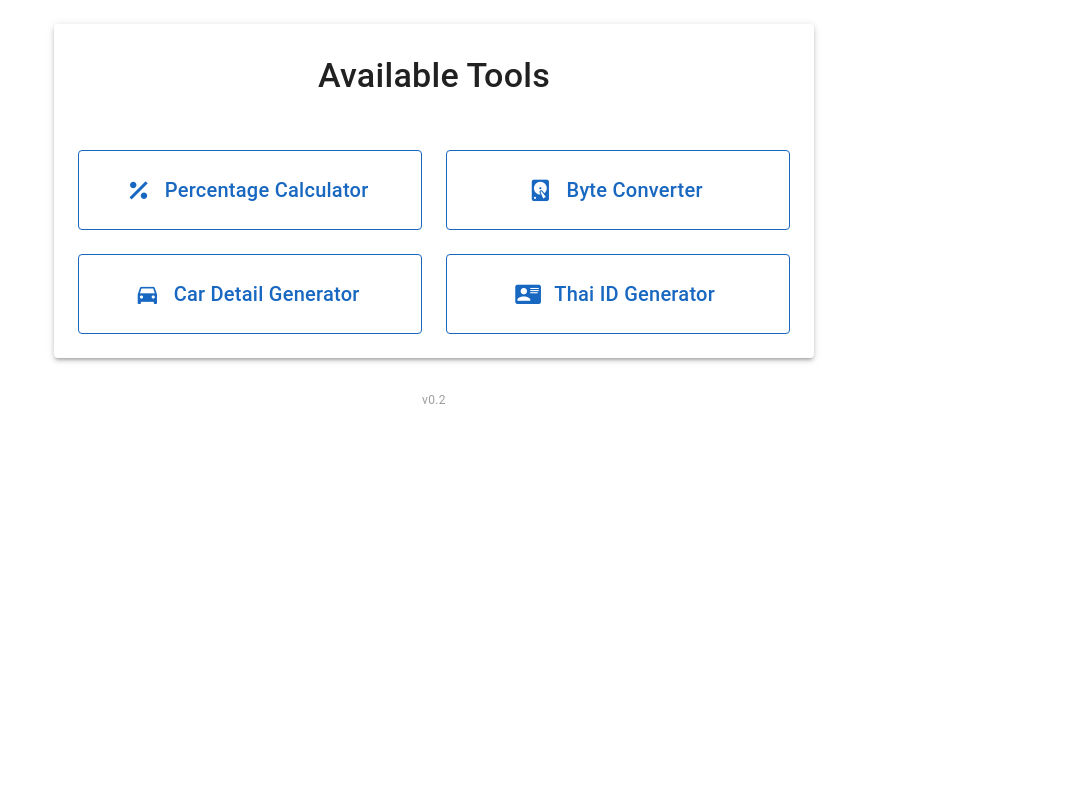
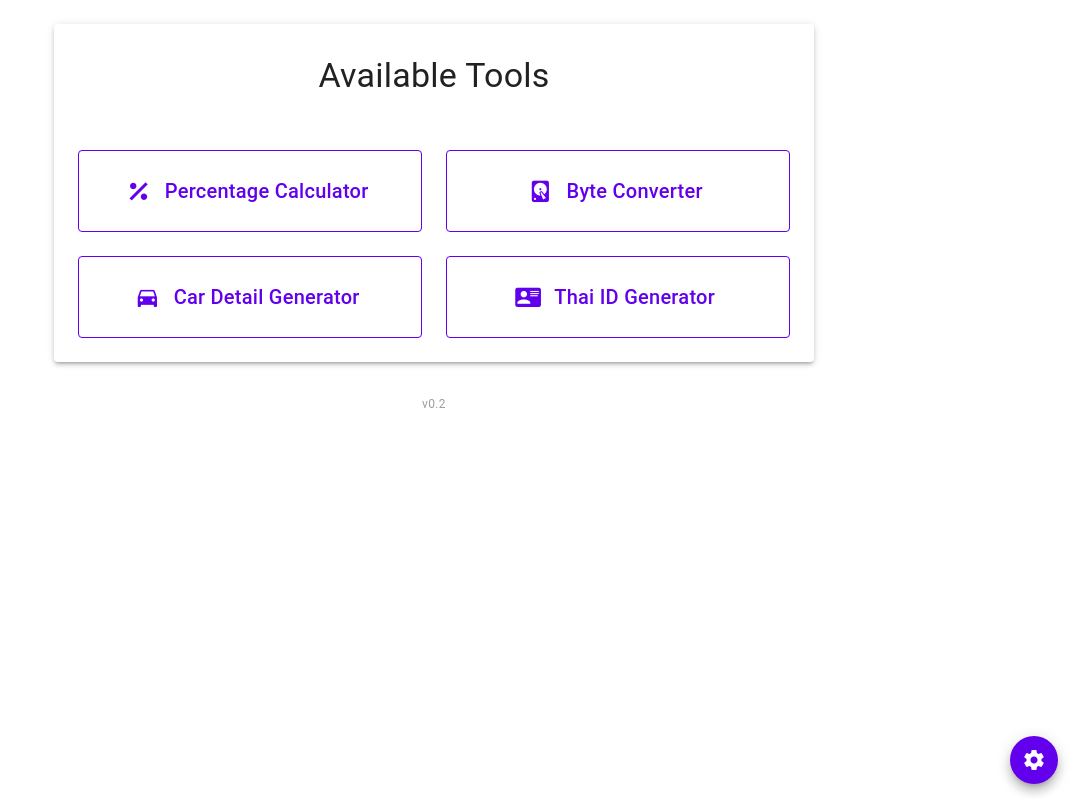
Before and after one commit to ZepiaWork/zepiawork.github.io, a Nuxt app: page / in a window 1280 px wide. Shown: the whole page, without its empty margins (206-1280 px from the left). Built offline with nearby package versions, Linux system fonts and the light colour scheme.

Commit message:
feat: Implement default layout and dynamic Vuetify theme switching.

```diff
--- a/layouts/default.vue
+++ b/layouts/default.vue
@@ -1,9 +1,51 @@
 <template>
-    <div>
-        <slot />
-    </div>
+    <v-app>
+        <v-main>
+            <slot />
+        </v-main>
+
+        <v-btn
+            icon="mdi-cog"
+            position="fixed"
+            location="bottom right"
+            class="ma-4"
+            color="primary"
+            elevation="8"
+            @click="dialog = true"
+        ></v-btn>
+
+        <v-dialog v-model="dialog" width="300">
+            <v-card>
+                <v-card-title>Select Theme</v-card-title>
+                <v-card-text>
+                    <v-select
+                        v-model="selectedTheme"
+                        :items="themes"
+                        label="Theme"
+                        @update:model-value="changeTheme"
+                    ></v-select>
+                </v-card-text>
+                <v-card-actions>
+                    <v-spacer></v-spacer>
+                    <v-btn color="primary" text @click="dialog = false">Close</v-btn>
+                </v-card-actions>
+            </v-card>
+        </v-dialog>
+    </v-app>
 </template>
 
-<script lang="ts" setup></script>
+<script lang="ts" setup>
+import { ref } from 'vue'
+import { useTheme } from 'vuetify'
+
+const theme = useTheme()
+const dialog = ref(false)
+const selectedTheme = ref(theme.global.name.value)
+const themes = ['light', 'dark']
+
+function changeTheme(newTheme: string) {
+    theme.change(newTheme)
+}
+</script>
 
 <style></style>
--- a/plugins/vuetify.client.ts
+++ b/plugins/vuetify.client.ts
@@ -7,6 +7,29 @@ export default defineNuxtPlugin((app) => {
     const vuetify = createVuetify({
         // ... your configuration
         ssr: false,
+        theme: {
+            defaultTheme: 'light',
+            themes: {
+                light: {
+                    dark: false,
+                    colors: {
+                        primary: '#6200EE',
+                        secondary: '#03DAC6',
+                        background: '#FFFFFF',
+                        surface: '#FFFFFF',
+                    }
+                },
+                dark: {
+                    dark: true,
+                    colors: {
+                        primary: '#BB86FC',
+                        secondary: '#03DAC6',
+                        background: '#121212',
+                        surface: '#1E1E1E',
+                    }
+                }
+            }
+        }
     })
     app.vueApp.use(vuetify)
 })
```
